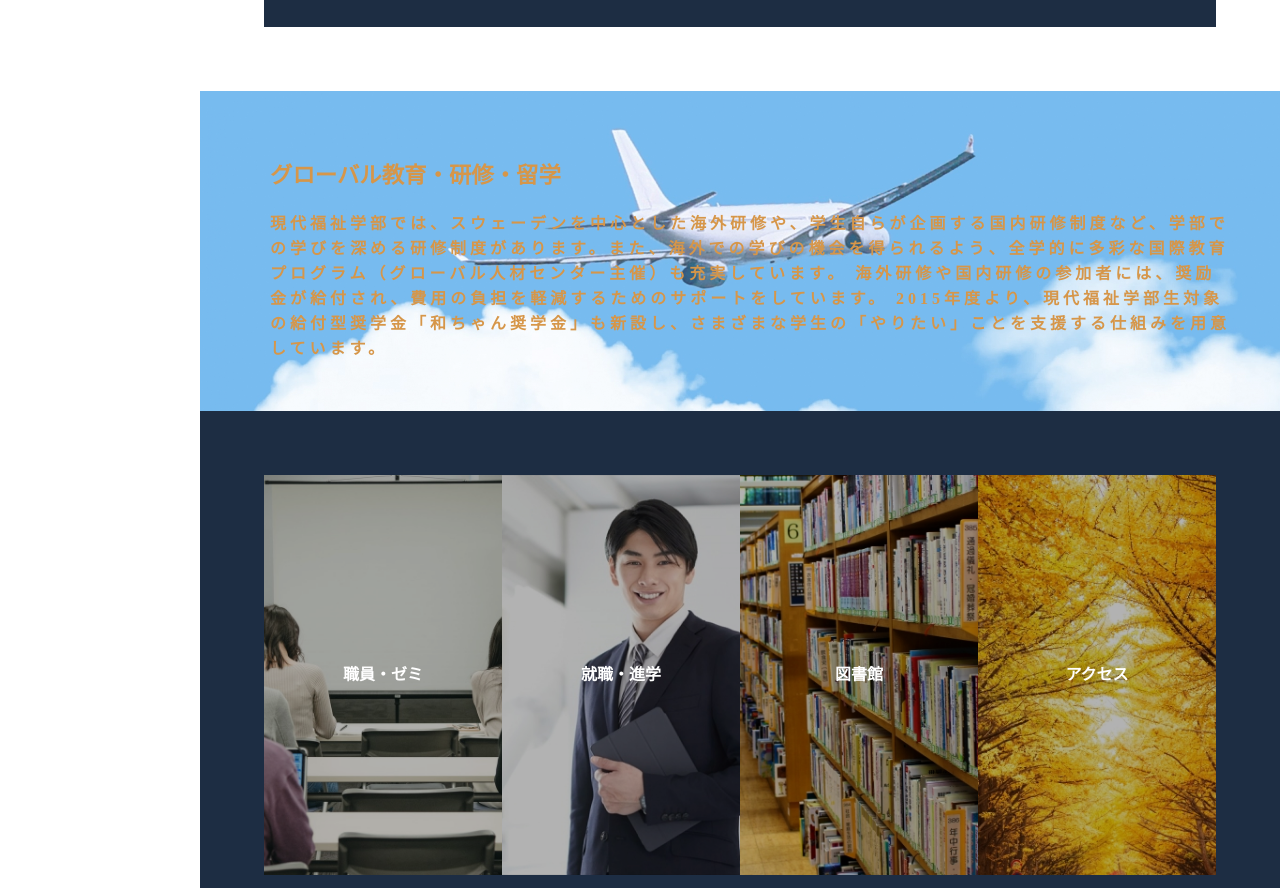
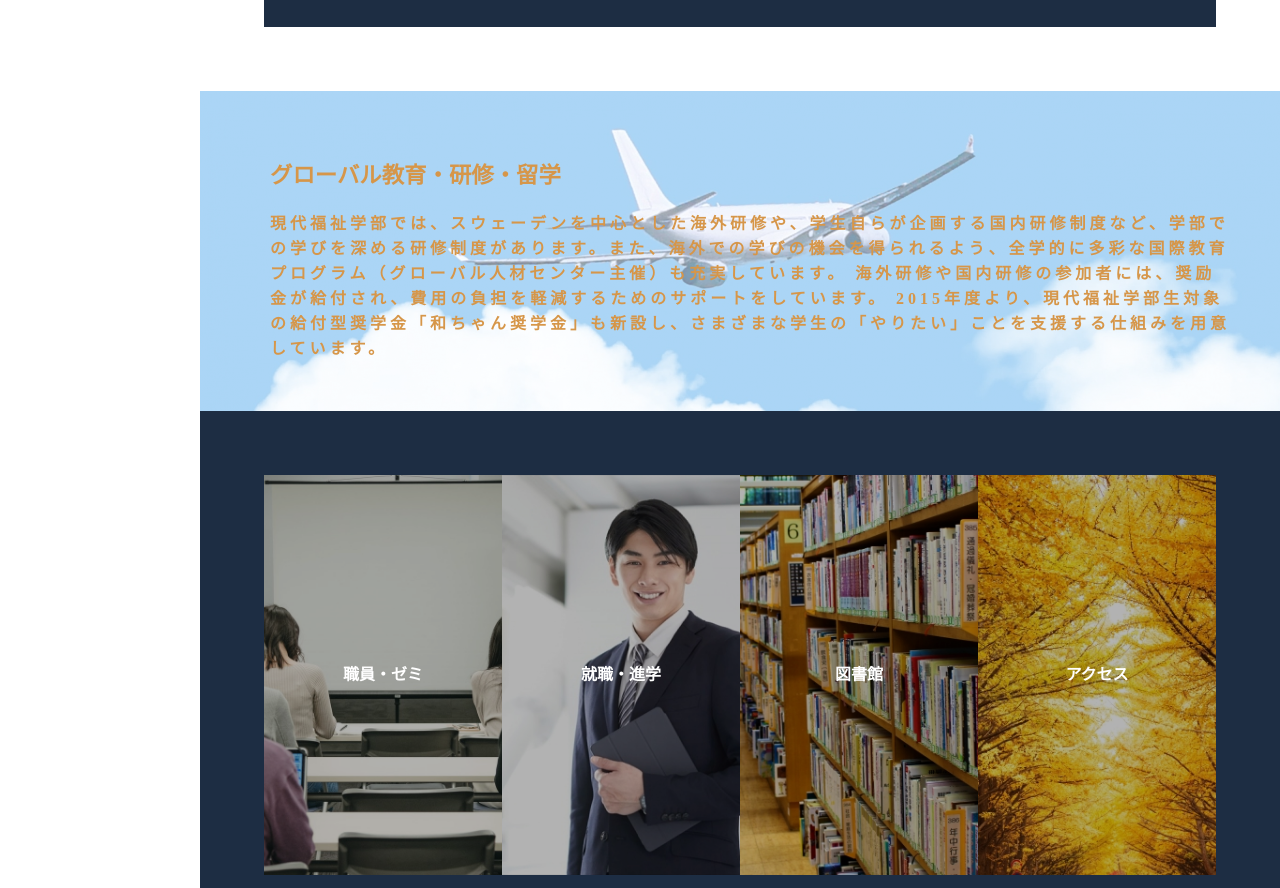
Before and after one commit to T-K-soccer/university, a plain HTML site: page index.html in a window 1280 px wide. Shown: the part 2081-2969 px from the top of the page. Drawn offline with nearby package versions, Linux system fonts and the light colour scheme.

Commit message:
initial_commit

```diff
--- a/style.css
+++ b/style.css
@@ -518,7 +518,7 @@ main {
   background-image: url(images/global.jpg);
   background-size: cover;
   background-position: center;
-  background-color: rgba(255, 255, 255, 0.2);
+  background-color: rgba(255, 255, 255, 0.5);
   background-blend-mode: lighten;
 }
 #global h2 {
```
